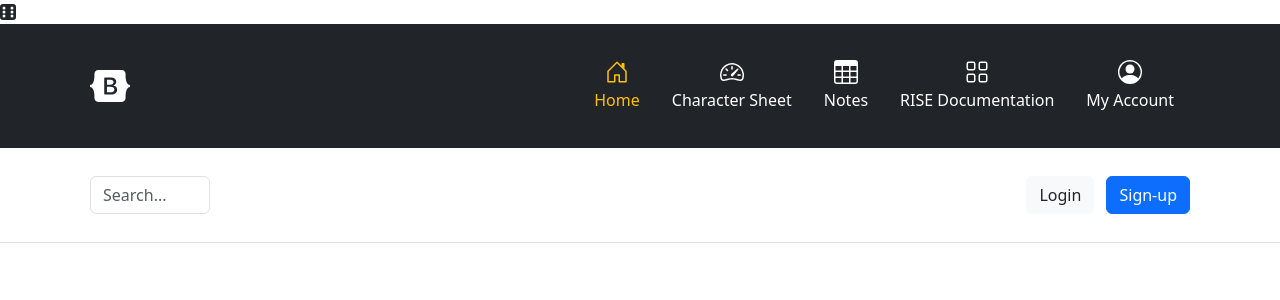
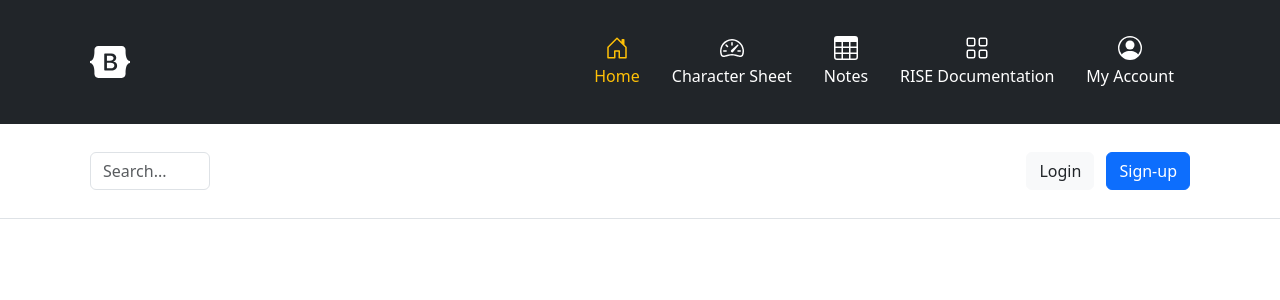
Before and after one commit to alexandervice/rise-web-app, a Flask app: page / in a window 1280 px wide. Shown: the top 300 px of the page. Run offline with Flask 2, Linux system fonts and the light colour scheme; parts of the project's set-up code (start-up, migrations or seed data) failed here and were passed over.

Commit message:
User updates

```diff
--- a/flask_app/templates/index.html
+++ b/flask_app/templates/index.html
@@ -38,11 +38,6 @@
             <path d="M1 2.5A1.5 1.5 0 0 1 2.5 1h3A1.5 1.5 0 0 1 7 2.5v3A1.5 1.5 0 0 1 5.5 7h-3A1.5 1.5 0 0 1 1 5.5v-3zM2.5 2a.5.5 0 0 0-.5.5v3a.5.5 0 0 0 .5.5h3a.5.5 0 0 0 .5-.5v-3a.5.5 0 0 0-.5-.5h-3zm6.5.5A1.5 1.5 0 0 1 10.5 1h3A1.5 1.5 0 0 1 15 2.5v3A1.5 1.5 0 0 1 13.5 7h-3A1.5 1.5 0 0 1 9 5.5v-3zm1.5-.5a.5.5 0 0 0-.5.5v3a.5.5 0 0 0 .5.5h3a.5.5 0 0 0 .5-.5v-3a.5.5 0 0 0-.5-.5h-3zM1 10.5A1.5 1.5 0 0 1 2.5 9h3A1.5 1.5 0 0 1 7 10.5v3A1.5 1.5 0 0 1 5.5 15h-3A1.5 1.5 0 0 1 1 13.5v-3zm1.5-.5a.5.5 0 0 0-.5.5v3a.5.5 0 0 0 .5.5h3a.5.5 0 0 0 .5-.5v-3a.5.5 0 0 0-.5-.5h-3zm6.5.5A1.5 1.5 0 0 1 10.5 9h3a1.5 1.5 0 0 1 1.5 1.5v3a1.5 1.5 0 0 1-1.5 1.5h-3A1.5 1.5 0 0 1 9 13.5v-3zm1.5-.5a.5.5 0 0 0-.5.5v3a.5.5 0 0 0 .5.5h3a.5.5 0 0 0 .5-.5v-3a.5.5 0 0 0-.5-.5h-3z"/>
         </symbol>
     </svg>
-
-    <svg xmlns="http://www.w3.org/2000/svg" width="16" height="16" fill="currentColor" class="bi bi-dice-6-fill" viewBox="0 0 16 16">
-        <path d="M3 0a3 3 0 0 0-3 3v10a3 3 0 0 0 3 3h10a3 3 0 0 0 3-3V3a3 3 0 0 0-3-3H3zm1 5.5a1.5 1.5 0 1 1 0-3 1.5 1.5 0 0 1 0 3zm8 0a1.5 1.5 0 1 1 0-3 1.5 1.5 0 0 1 0 3zm1.5 6.5a1.5 1.5 0 1 1-3 0 1.5 1.5 0 0 1 3 0zM12 9.5a1.5 1.5 0 1 1 0-3 1.5 1.5 0 0 1 0 3zM5.5 12a1.5 1.5 0 1 1-3 0 1.5 1.5 0 0 1 3 0zM4 9.5a1.5 1.5 0 1 1 0-3 1.5 1.5 0 0 1 0 3z"/>
-    </svg>
-
     <header>
         <div class="px-3 py-2 text-bg-dark">
             <div class="container">
```
